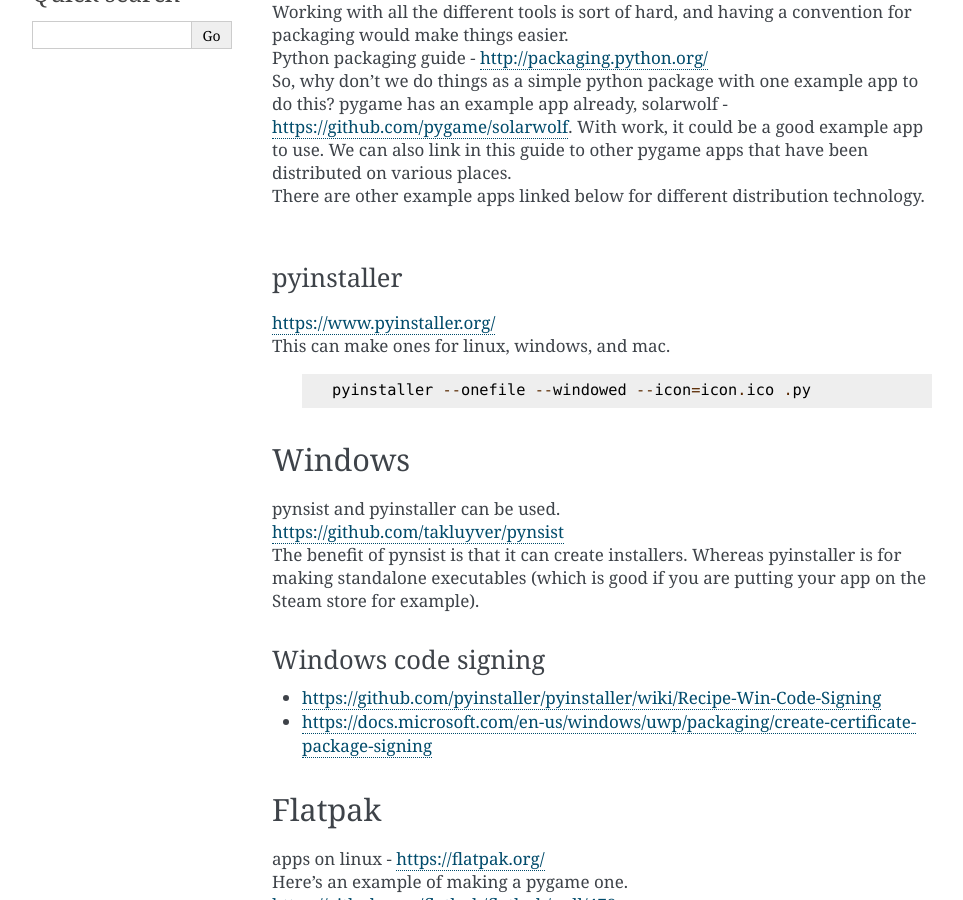
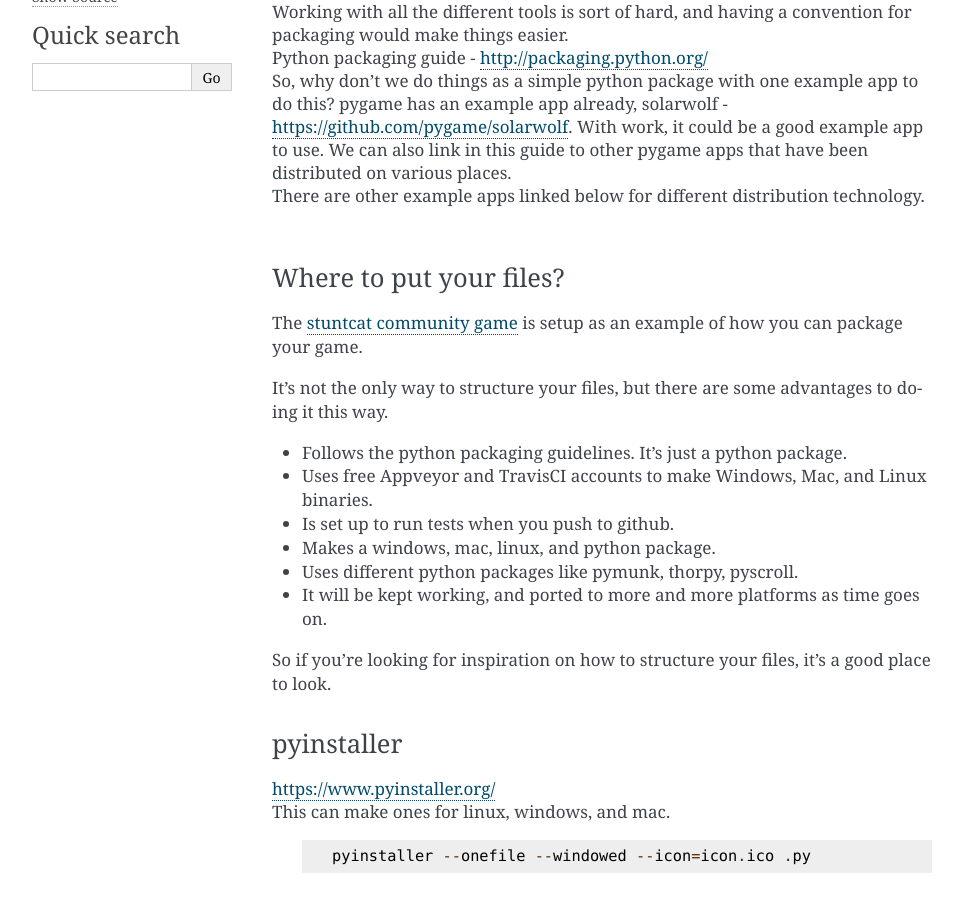
Before and after one commit to illume/pygame4000, a Sphinx documentation site: the page built from docs/port_and_market.rst, in a window 1280 px wide and 900 px high, scrolled down 815 px. Shown: the whole window, without its empty margins (148-1111 px from the left). Built offline with Sphinx 7.4.7, drawn with Linux system fonts in a browser that asks for light colours; some of the changed text lies outside the part shown.

Commit message:
Where to put your files? How to structure your game files.

```diff
--- a/docs/port_and_market.rst
+++ b/docs/port_and_market.rst
@@ -45,6 +45,26 @@
 | There are other example apps linked below for different distribution
   technology.
 |
+
+
+Where to put your files?
+~~~~~~~~~~~~~~~~~~~~~~~~
+
+The `stuntcat community game <https://github.com/pygame/stuntcat/>`_ is setup as
+an example of how you can package your game.
+
+It's not the only way to structure your files,
+but there are some advantages to doing it this way.
+
+- Follows the python packaging guidelines. It's just a python package.
+- Uses free Appveyor and TravisCI accounts to make Windows, Mac, and Linux binaries.
+- Is set up to run tests when you push to github.
+- Makes a windows, mac, linux, and python package.
+- Uses different python packages like pymunk, thorpy, pyscroll.
+- It will be kept working, and ported to more and more platforms as time goes on.
+
+So if you're looking for inspiration on how to structure your files, it's a good place to look.
+
 
 pyinstaller
 ~~~~~~~~~~~
```
